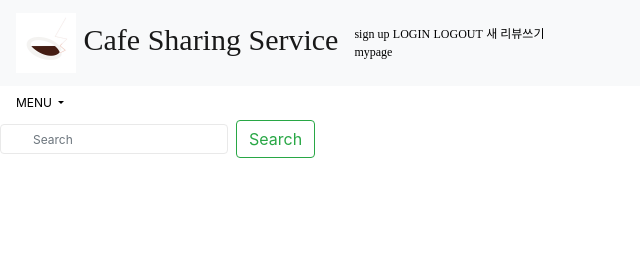
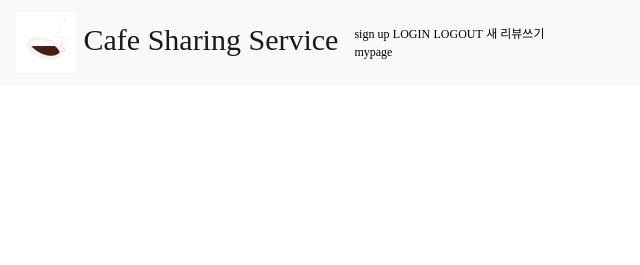
Before and after one commit to dPwls1999/cssproject, a Django app: page / in a window 1280 px wide. Shown: the top 265 px of the page, without its empty margins (0-640 px from the left). Run offline with Django 3.2, Linux system fonts and the light colour scheme; data that the repository does not hold is empty; some libraries are stand-ins or nearby versions.

Commit message:
commitjeong

```diff
--- a/capp/templates/home.html
+++ b/capp/templates/home.html
@@ -39,32 +39,6 @@
   </div>
 </nav>
 
-
-      <li class="nav-item dropdown">
-          <a class="nav-link dropdown-toggle" href="#" id="navbarDropdown" role="button" data-toggle="dropdown" aria-haspopup="true" aria-expanded="false">
-            MENU
-          </a>
-            {%if user.is_authenticated %}
-            <h3>안녕하세요 {{user.nickname}} 님</h3>
-            <a class="dropdown-item" href="{%url 'logout'%}">로그아웃</a>
-            {%else%}
-          <div class="dropdown-menu" aria-labelledby="navbarDropdown">
-            <a class="dropdown-item" href="{%url 'login'%}">LOGIN</a>
-            <a class="dropdown-item" href="{%url 'logout'%}">LOGOUT</a>
-            {%endif%}
-            <div class="dropdown-divider"></div>
-            <a class="dropdown-item" href="{%url 'review'%}">새 리뷰쓰기</a>
-          </div>
-        </li>
-
-      </ul>
-      <form class="form-inline my-2 my-lg-0">
-        <input class="form-control mr-sm-2" type="search" placeholder="Search" aria-label="Search">
-        <button class="btn btn-outline-success my-2 my-sm-0" type="submit">Search</button>
-      </form>
-
-    </div>
-  </nav>
 
 <!-- login -->
   <body style="margin: 0;">
```
